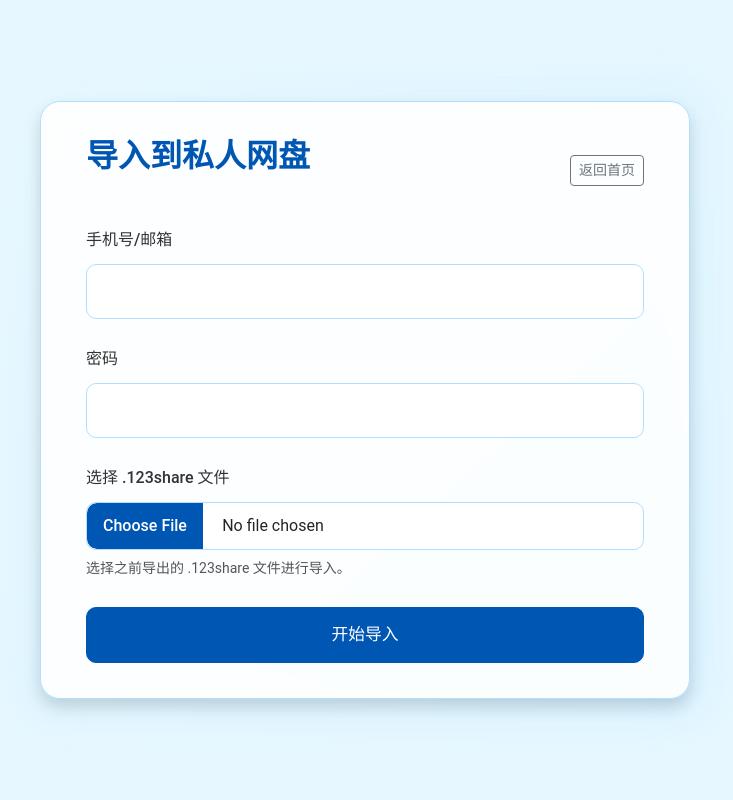
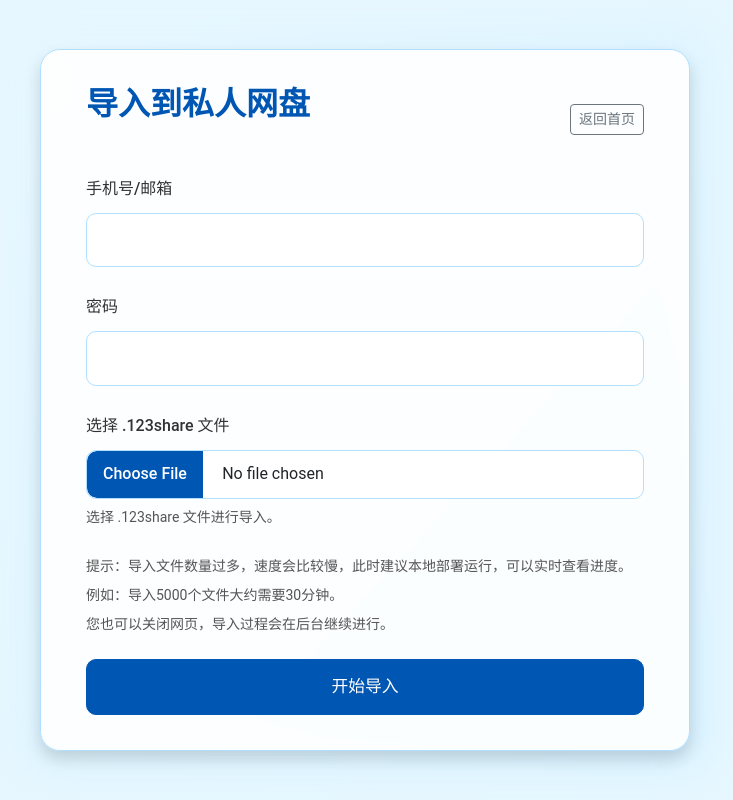
Before and after one commit to realcwj/123Pan-Unlimited-Share, a Flask app: page /import in a window 1280 px wide. Shown: the whole page, without its empty margins (275-1008 px from the left). Run offline with Flask 3, Linux system fonts and the light colour scheme.

Commit message:
♻️ 优化文案表述

```diff
--- a/templates/import_form.html
+++ b/templates/import_form.html
@@ -39,8 +39,11 @@
                 <div class="mb-3">
                     <label for="filePath" class="form-label">选择 .123share 文件</label>
                     <input type="file" class="form-control" id="filePath" name="filePath" accept=".123share" required>
-                    <div class="form-text">选择之前导出的 .123share 文件进行导入。</div>
+                    <div class="form-text">选择 .123share 文件进行导入。</div>
                 </div>
+                <div class="form-text">提示：导入文件数量过多，速度会比较慢，此时建议本地部署运行，可以实时查看进度。</div>
+                <div class="form-text">例如：导入5000个文件大约需要30分钟。</div>
+                <div class="form-text">您也可以关闭网页，导入过程会在后台继续进行。</div>
                 <button type="submit" class="btn btn-success custom-btn w-100">开始导入</button>
             </form>
         </div>
--- a/web.py
+++ b/web.py
@@ -7,7 +7,7 @@ from werkzeug.utils import secure_filename
 import werkzeug.security # For safe_join
 from Pan123 import Pan123
 
-DEBUG = False
+DEBUG = True
 
 app = Flask(__name__)
 app.secret_key = '114514'
```
